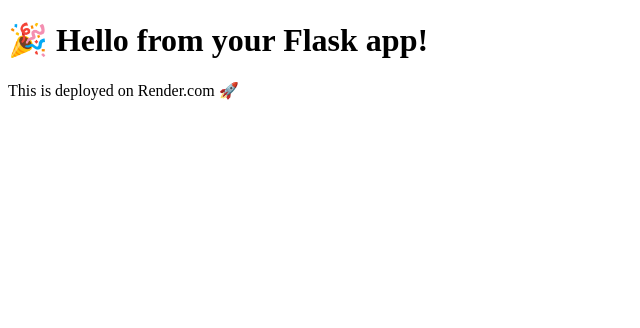
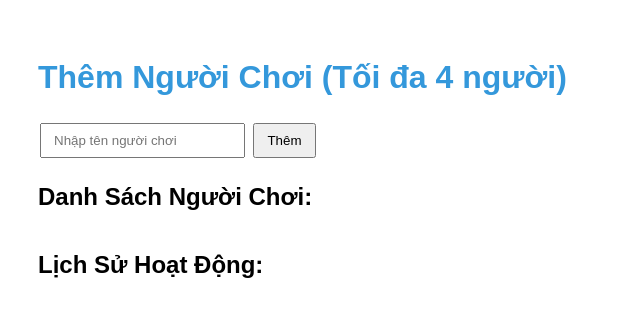
Before and after one commit to DatNeee2405/check_point, a Flask app: page / in a window 1280 px wide. Shown: the top 328 px of the page, without its empty margins (0-640 px from the left). Run offline with Flask 3, Linux system fonts and the light colour scheme.

Commit message:
update ver 1.1

```diff
--- a/templates/index.html
+++ b/templates/index.html
@@ -1,10 +1,183 @@
 <!DOCTYPE html>
-<html>
+<html lang="en">
 <head>
-    <title>Flask App on Render</title>
+    <meta charset="UTF-8">
+    <title>Quản lý Người Chơi & Điểm Số</title>
+    <style>
+        body {
+            font-family: Arial, sans-serif;
+            padding: 30px;
+        }
+        h1 {
+            color: #3498db;
+        }
+        input, button {
+            padding: 8px 12px;
+            margin: 5px 2px;
+        }
+        ul {
+            list-style-type: none;
+            padding-left: 0;
+        }
+        li {
+            padding: 10px;
+            border-bottom: 1px solid #eee;
+            margin-bottom: 10px;
+            display: flex;
+            align-items: center;
+            flex-wrap: wrap;
+        }
+        .player-info {
+            font-weight: bold;
+            width: 180px;
+        }
+        .buttons {
+            display: flex;
+            flex-wrap: wrap;
+            gap: 5px;
+        }
+        .buttons button {
+            font-size: 12px;
+            padding: 5px 8px;
+            min-width: 70px;
+        }
+        #history {
+            margin-top: 40px;
+        }
+        .history-date {
+            font-weight: bold;
+            margin-top: 20px;
+            color: #2c3e50;
+        }
+        .history-entry {
+            margin-left: 15px;
+            font-size: 14px;
+            color: #555;
+        }
+    </style>
 </head>
 <body>
-    <h1>🎉 Hello from your Flask app!</h1>
-    <p>This is deployed on Render.com 🚀</p>
+
+    <h1>Thêm Người Chơi (Tối đa 4 người)</h1>
+
+    <input type="text" id="playerName" placeholder="Nhập tên người chơi">
+    <button onclick="addPlayer()">Thêm</button>
+
+    <h2>Danh Sách Người Chơi:</h2>
+    <ul id="playerList"></ul>
+
+    <div id="history">
+        <h2>Lịch Sử Hoạt Động:</h2>
+        <div id="historyContent"></div>
+    </div>
+
+    <script>
+        let players = [];
+        let history = {};
+
+        function getCurrentDate() {
+            const now = new Date();
+            return now.toISOString().split('T')[0]; // dạng yyyy-mm-dd
+        }
+
+        function addPlayer() {
+            const nameInput = document.getElementById("playerName");
+            const playerName = nameInput.value.trim();
+
+            if (playerName === "") {
+                alert("Vui lòng nhập tên người chơi!");
+                return;
+            }
+
+            if (players.length >= 4) {
+                alert("Danh sách đã đủ 4 người chơi!");
+                nameInput.value = "";
+                return;
+            }
+
+            players.push({
+                name: playerName,
+                score: 0
+            });
+
+            updatePlayerList();
+
+            nameInput.value = "";
+            nameInput.focus();
+        }
+
+        function updatePlayerList() {
+            const playerList = document.getElementById("playerList");
+            playerList.innerHTML = "";
+
+            players.forEach((player, index) => {
+                const listItem = document.createElement("li");
+
+                const playerInfo = document.createElement("div");
+                playerInfo.className = "player-info";
+                playerInfo.textContent = `${player.name} - Điểm: ${player.score}`;
+
+                const buttons = document.createElement("div");
+                buttons.className = "buttons";
+
+                // Các nút cộng điểm theo hạng
+                buttons.innerHTML += `
+                    <button onclick="changeScore(${index}, 3, 'Nhất')">Nhất (+3)</button>
+                    <button onclick="changeScore(${index}, 2, 'Nhì')">Nhì (+2)</button>
+                    <button onclick="changeScore(${index}, 1, 'Ba')">Ba (+1)</button>
+                    <button onclick="changeScore(${index}, 0, 'Bốn')">Bốn (+0)</button>
+                `;
+
+                // Các nút trừ điểm theo lỗi
+                buttons.innerHTML += `
+                    <button onclick="changeScore(${index}, -2, 'Thúi 2 đỏ')">Thúi 2 đỏ (-2)</button>
+                    <button onclick="changeScore(${index}, -1, 'Thúi 2 đen')">Thúi 2 đen (-1)</button>
+                    <button onclick="changeScore(${index}, -2, 'Tứ quý 1 heo')">Tứ quý 1 heo (-2)</button>
+                    <button onclick="changeScore(${index}, -4, 'Tứ quý 2 heo')">Tứ quý 2 heo (-4)</button>
+                `;
+
+                listItem.appendChild(playerInfo);
+                listItem.appendChild(buttons);
+                playerList.appendChild(listItem);
+            });
+        }
+
+        function changeScore(index, value, actionName) {
+            players[index].score += value;
+            logHistory(players[index].name, value, actionName);
+            updatePlayerList();
+        }
+
+        function logHistory(playerName, scoreChange, actionName) {
+            const date = getCurrentDate();
+            if (!history[date]) {
+                history[date] = [];
+            }
+            const sign = scoreChange >= 0 ? "+" : "";
+            history[date].push(`${playerName} thực hiện "${actionName}" (${sign}${scoreChange} điểm)`);
+            updateHistoryDisplay();
+        }
+
+        function updateHistoryDisplay() {
+            const historyDiv = document.getElementById("historyContent");
+            historyDiv.innerHTML = "";
+
+            for (const date in history) {
+                const dateTitle = document.createElement("div");
+                dateTitle.className = "history-date";
+                dateTitle.textContent = `Ngày ${date}:`;
+
+                historyDiv.appendChild(dateTitle);
+
+                history[date].forEach(entry => {
+                    const entryDiv = document.createElement("div");
+                    entryDiv.className = "history-entry";
+                    entryDiv.textContent = entry;
+                    historyDiv.appendChild(entryDiv);
+                });
+            }
+        }
+    </script>
+
 </body>
 </html>
```
